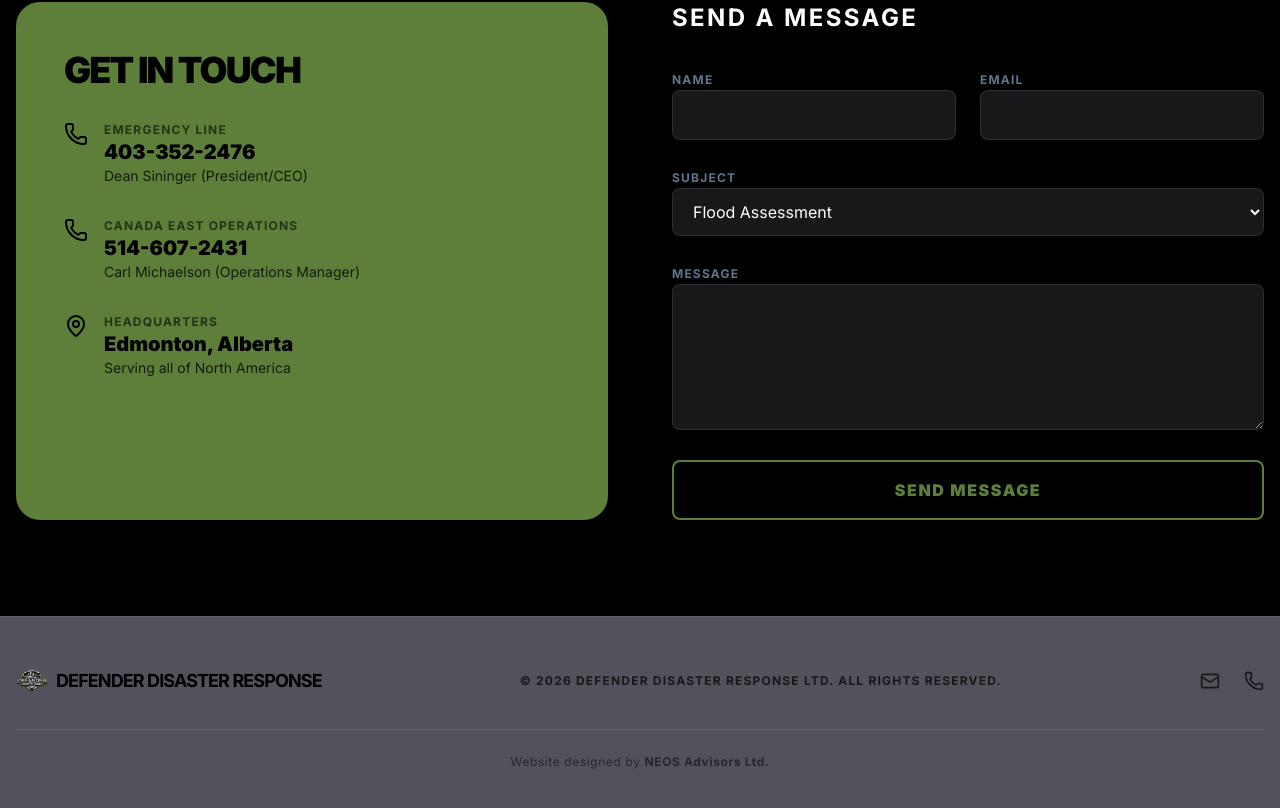
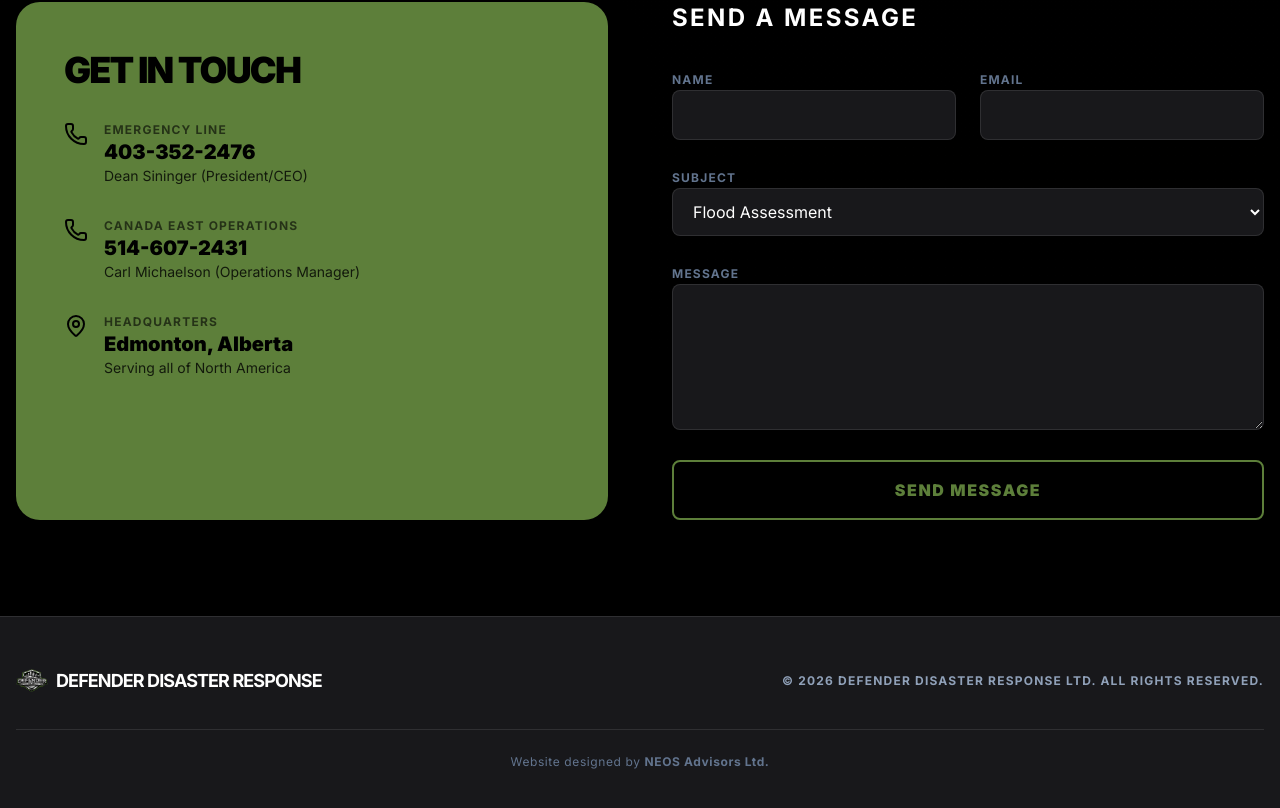
Before and after one commit to RevEng44/Defender-Disaster-Response-NEW, a React (Vite) app: page / in a window 1280 px wide. Shown: the part 8791-9599 px from the top of the page. Built offline with nearby package versions, Linux system fonts and the light colour scheme.

Commit message:
Add files via upload

```diff
--- a/src/App.tsx
+++ b/src/App.tsx
@@ -769,23 +769,19 @@
 
 const Footer = () => {
   return (
-    <footer className="bg-zinc-600 border-t border-white/10 py-12">
+    <footer className="bg-zinc-900 border-t border-white/10 py-12 relative z-10">
       <div className="max-w-7xl mx-auto px-4">
         <div className="flex flex-col md:flex-row justify-between items-center gap-8">
           <div className="flex items-center gap-2">
             <img src="/defender-logo.png" alt="Defender Logo" className="w-8 h-8 object-contain" />
-            <span className="text-black font-bold text-lg tracking-tighter uppercase">Defender Disaster Response</span>
+            <span className="text-white font-bold text-lg tracking-tighter uppercase">Defender Disaster Response</span>
           </div>
-          <div className="text-zinc-900 text-xs uppercase tracking-widest font-bold">
+          <div className="text-slate-400 text-xs uppercase tracking-widest font-bold">
             © {new Date().getFullYear()} Defender Disaster Response Ltd. All rights reserved.
           </div>
-          <div className="flex gap-6">
-            <a href="#" className="text-zinc-900 hover:text-black transition-colors"><Mail className="w-5 h-5" /></a>
-            <a href="#" className="text-zinc-900 hover:text-black transition-colors"><Phone className="w-5 h-5" /></a>
-          </div>
         </div>
-        <div className="mt-8 pt-6 border-t border-zinc-500/50 text-center">
-          <p className="text-zinc-800 text-xs tracking-wider">Website designed by <span className="font-bold">NEOS Advisors Ltd.</span></p>
+        <div className="mt-8 pt-6 border-t border-white/10 text-center">
+          <p className="text-slate-500 text-xs tracking-wider">Website designed by <span className="font-bold">NEOS Advisors Ltd.</span></p>
         </div>
       </div>
     </footer>
```
